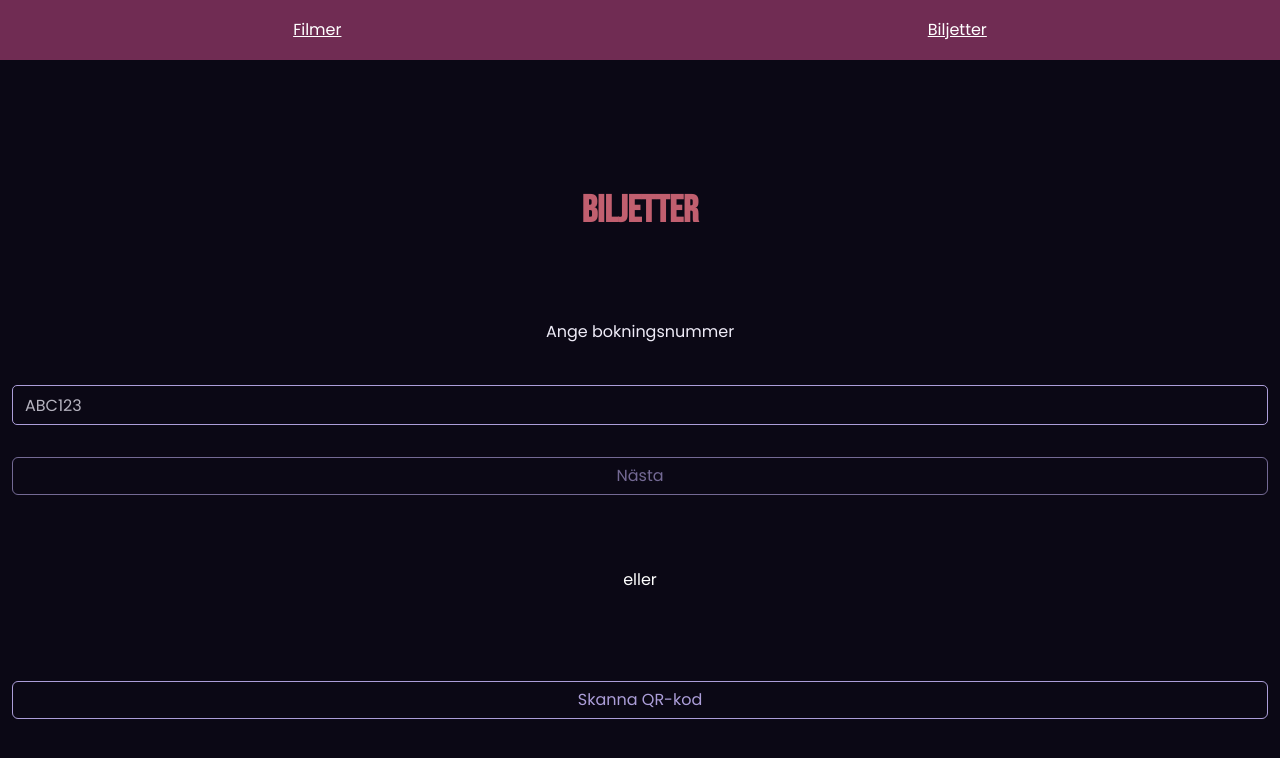
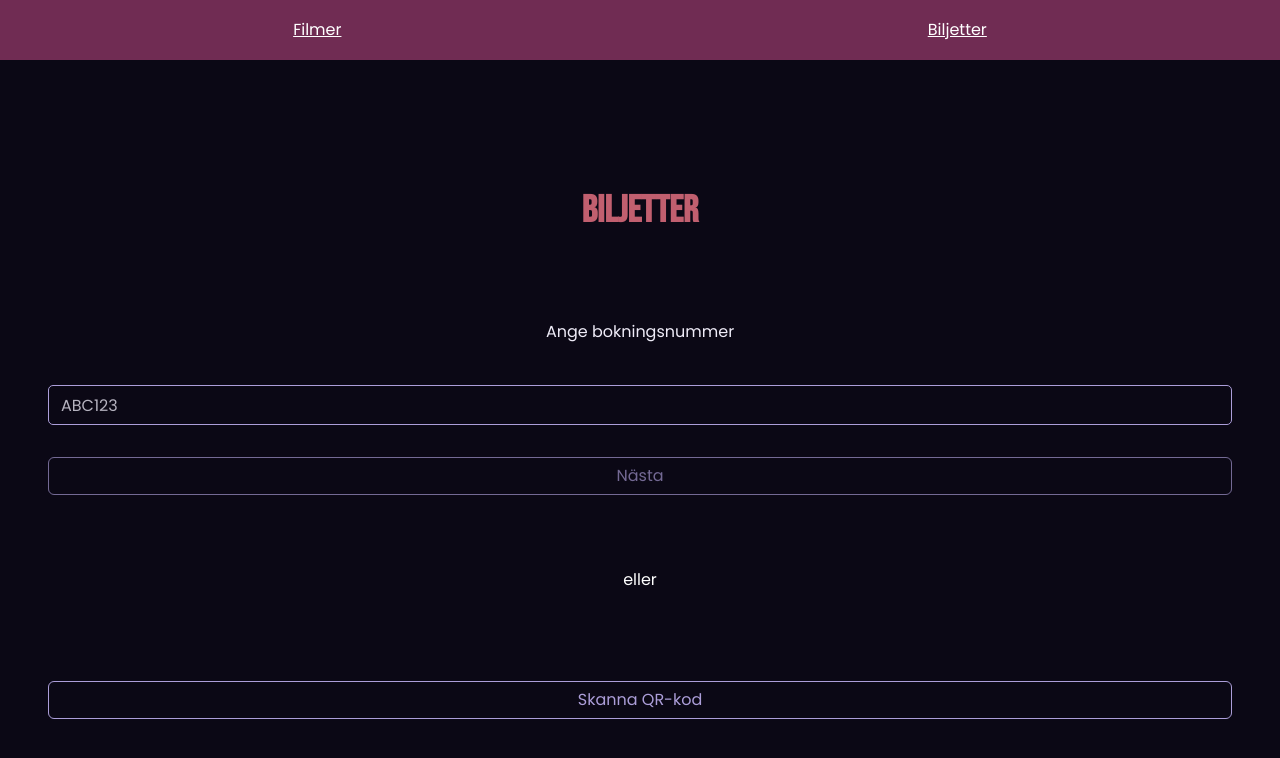
Before and after one commit to staraii/filmvisarna, a React (Vite) app in the folder frontend/: page /admin/biljetter in a window 1280 px wide. Shown: the top 758 px of the page. Built offline with nearby package versions, Linux system fonts and the light colour scheme.

Commit message:
Tickets - margin

```diff
--- a/frontend/src/pages/Admin/components/Tickets/Tickets.tsx
+++ b/frontend/src/pages/Admin/components/Tickets/Tickets.tsx
@@ -91,7 +91,7 @@ export default function Tickets() {
     navigate(`/admin/bokningar/${bookingNumber}`);
   }
   return (
-    <Container fluid className="d-flex flex-column justify-content-around">
+    <Container fluid className="d-flex flex-column justify-content-around px-5">
       <Row>
         <Col xs={12} md={12} xl={12} className="mt-5 mb-3 pt-5">
           <h3>Biljetter</h3>
```
